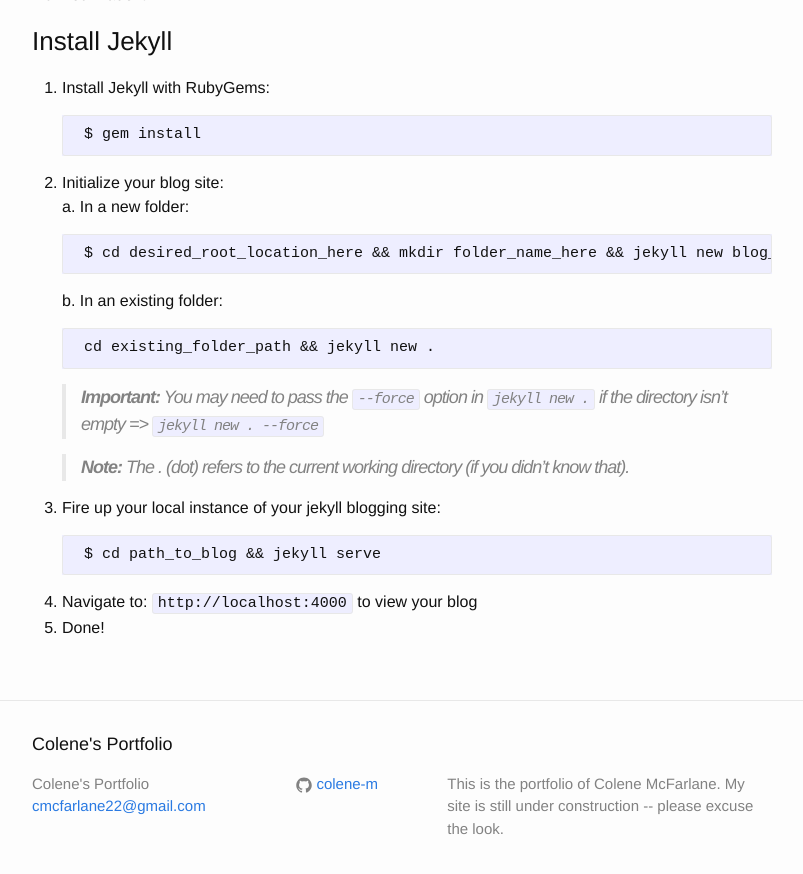
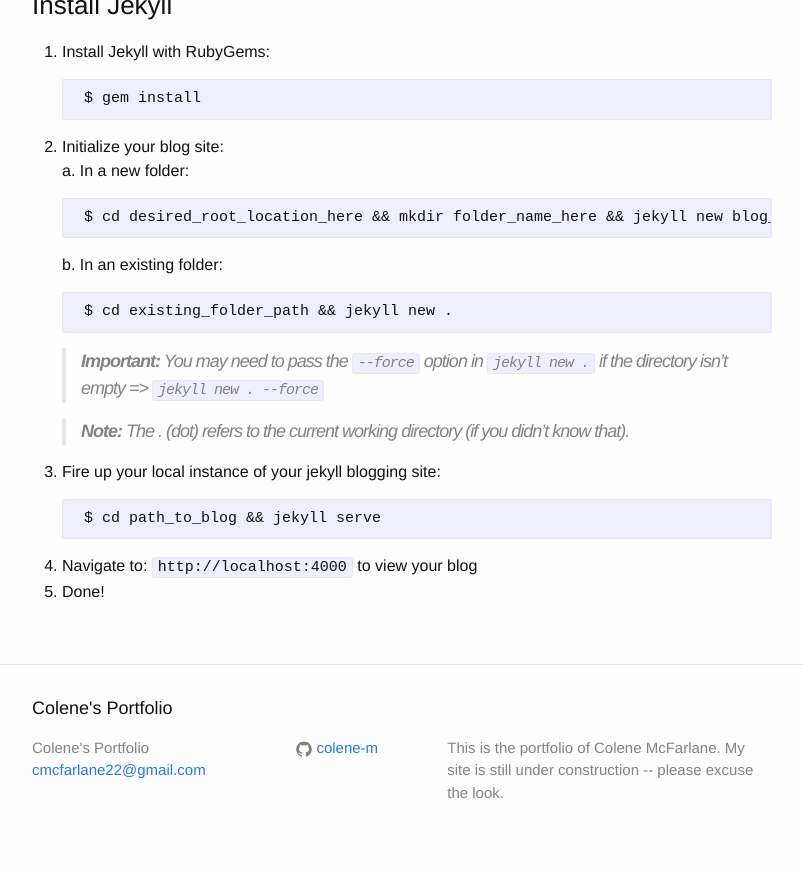
Before and after one commit to colene-m/colene-m.github.io, a Jekyll site: the page built from _posts/2016-07-22-installing-jekyll-the-lianna-edition.md, in a window 1280 px wide and 900 px high, scrolled down 1204 px. Shown: the top 874 px of the window, without its empty margins (238-1041 px from the left). Built offline with Jekyll 4.4.1, drawn with Linux system fonts in a browser that asks for light colours.

Commit message:
Fixed style issues.

````diff
--- a/_posts/2016-07-22-installing-jekyll-the-lianna-edition.md
+++ b/_posts/2016-07-22-installing-jekyll-the-lianna-edition.md
@@ -11,25 +11,19 @@ desc: "Dingbatpoop"
 1. Verify that you have
     a.  Ruby (including headers): v1.9.3 or higher for Jekyll 2 and v2 or higher for Jekyll 3
 
-    ```
-    $ which ruby
-    ```
+        $ which ruby
 
      > **_Note:_** This should return a folder location, if not then ruby is not installed. If it does return a location do:
-    ``` $ ruby --version ``` for the version update to the desired ruby version needed for Jekyll 2 or 3.
+        ``` $ ruby --version ``` for the version update to the desired ruby version needed for Jekyll 2 or 3.
 2. RubyGems -- this should come installed with Ruby automatically, verify with:
 
-    ```
-    $ which gem && gem --version
-    ```
+        $ which gem && gem --version
 
     > **_Note:_** The first part of the command check to see where RubyGems are installed and the second tells you the version (you can do both or just one of the commands).
 
 3. NodeJS -- if you don't know what this is then you don't have it and it doesn't come installed automatically on any OS, but to check to see if you installed it already do:
 
-    ```
-    $ node -v
-    ```
+        $ node -v
 
     > **_Note:_** If nothing is returned after running that command, then you need to install it (with Homebrew (this makes life sooo much easier)):
     1. [Go here](http://brew.sh/)
@@ -40,9 +34,7 @@ desc: "Dingbatpoop"
     6. If something went wrong and you can't figure it out tnen let me know and I'll try to help.
 4. Python -- you need to have at least 2.7, check with:
 
-    ```
-    $ python -V
-    ```
+        $ python -V
 
     > **_Note:_** If that command does something else type in: ``` $ exit() ``` to exit python and then do: ``` $ python --help ``` look for the switch to show you the version of python installed.
 
@@ -51,22 +43,16 @@ desc: "Dingbatpoop"
 ### Install Jekyll
 1. Install Jekyll with RubyGems:
 
-    ```
-    $ gem install
-    ```
+        $ gem install
 
 2. Initialize your blog site:
     a. In a new folder:
 
-    ```
-    $ cd desired_root_location_here && mkdir folder_name_here && jekyll new blog_name_here
-    ```
+        $ cd desired_root_location_here && mkdir folder_name_here && jekyll new blog_name_here
 
     b. In an existing folder:
 
-    ```
-    cd existing_folder_path && jekyll new .
-    ```
+        $ cd existing_folder_path && jekyll new .
 
     > **_Important:_** You may need to pass the ```--force``` option in ```jekyll new .``` if the directory isn't empty => ```jekyll new . --force```
 
@@ -74,9 +60,7 @@ desc: "Dingbatpoop"
 
 3. Fire up your local instance of your jekyll blogging site:
 
-    ```
-    $ cd path_to_blog && jekyll serve
-    ```
+        $ cd path_to_blog && jekyll serve
 
 4. Navigate to: ```http://localhost:4000``` to view your blog
 5. Done!
````
Also changed, not shown: other parts of _posts/2016-07-22-installing-jekyll-the-lianna-edition.md (+2 -2 lines).
